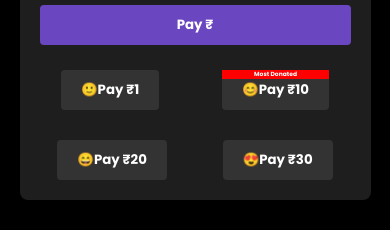
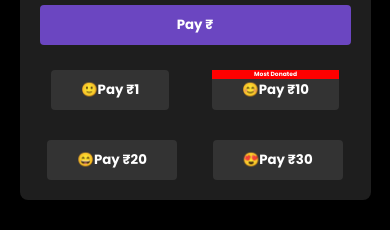
Before and after one commit to BCABro-9667/paymentfrontened, a React (Vite) app: page / in a window 390 px wide. Shown: the part 616-846 px from the top of the page. Built offline with nearby package versions, Linux system fonts and the light colour scheme; no server answers; a web font is replaced by a local one.

Commit message:
correct the responsivness of the quick pay buttons

```diff
--- a/src/App.css
+++ b/src/App.css
@@ -158,8 +158,16 @@ body {
     cursor: pointer;
     width: fit-content;
     font-family: "Poppins", sans-serif;
+  }
 
+
+  @media (max-width: 468px) {
+    .quick-pay-buttons button {
+      padding: 10px 30px;
+    }
   }
+
+
 
 
 
```
